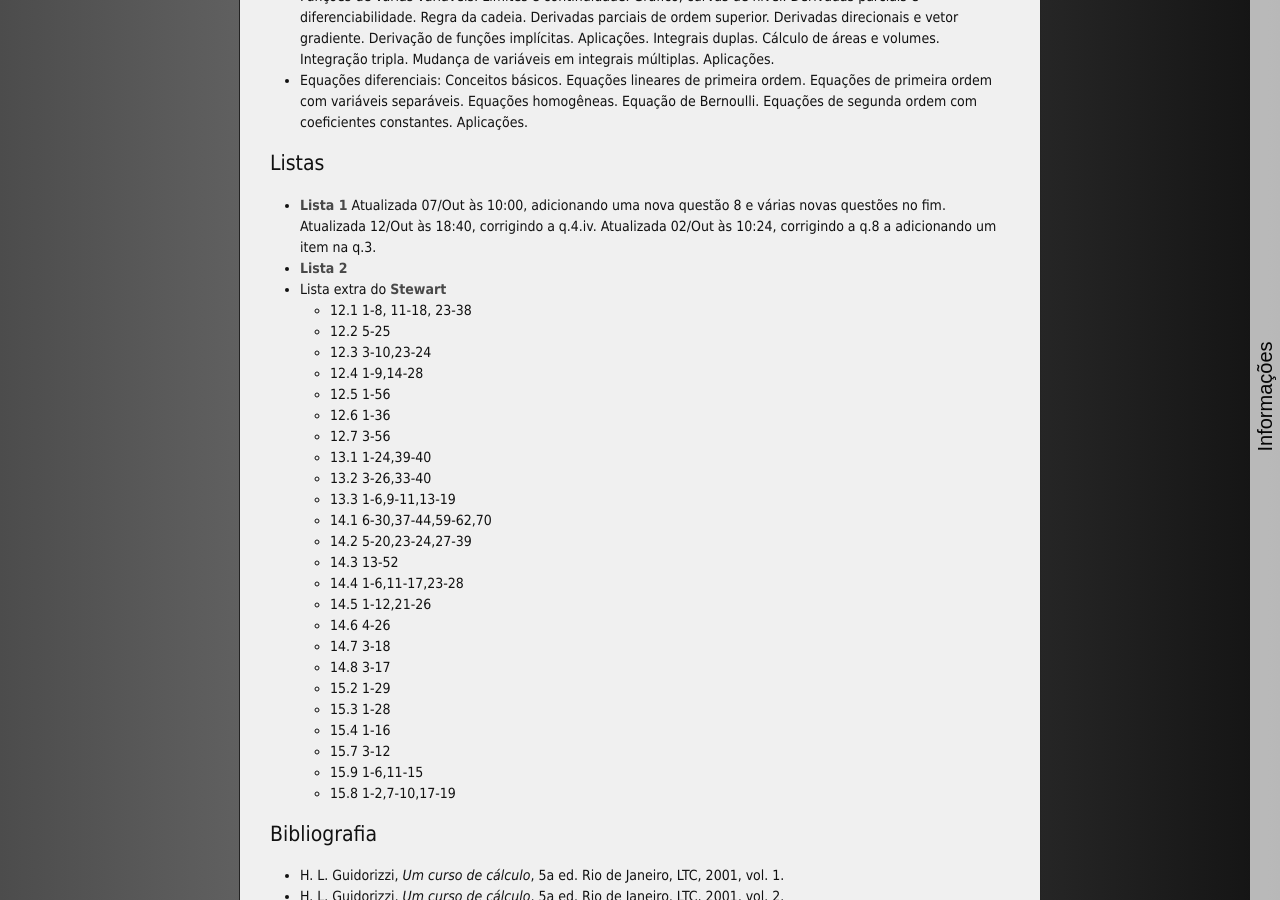
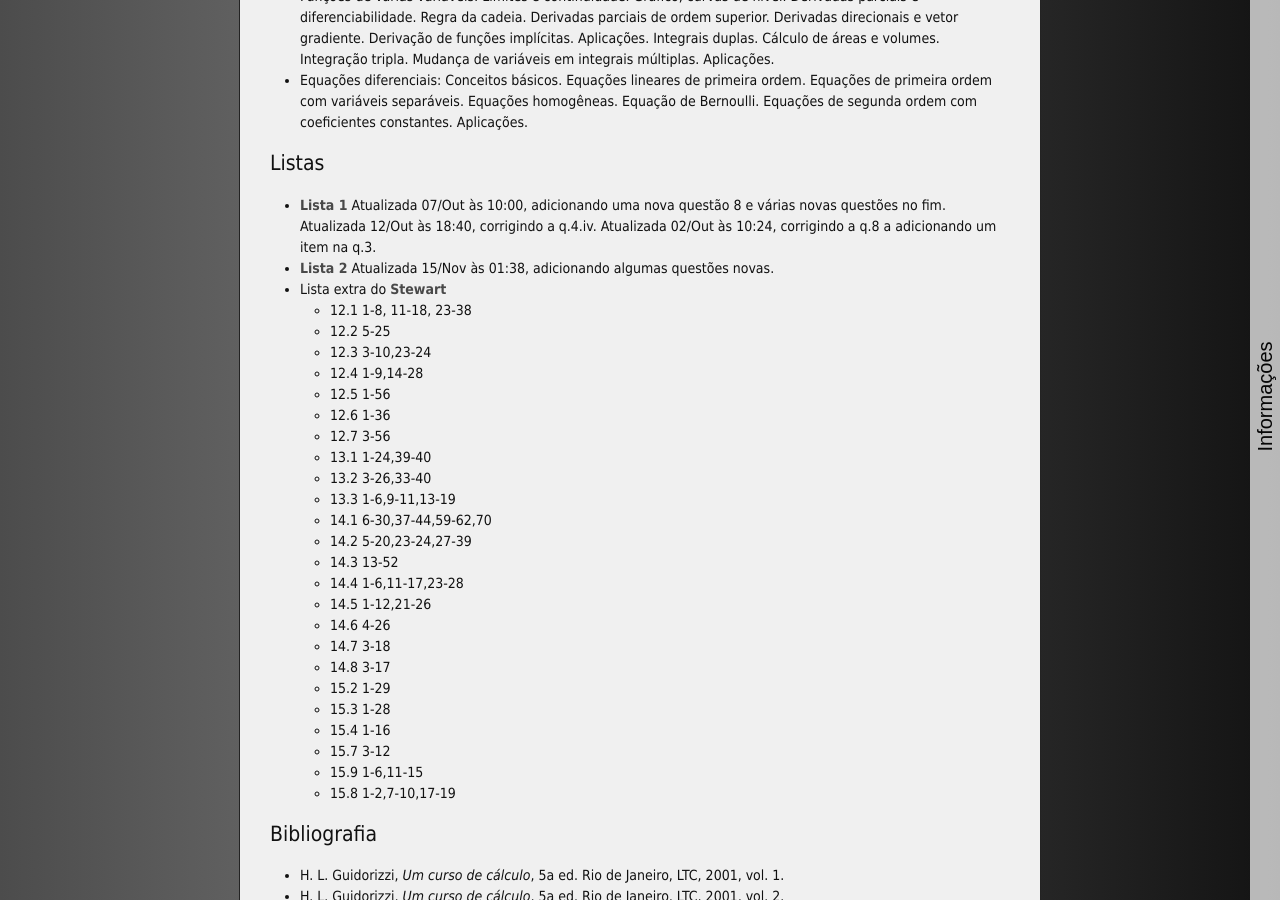
Before and after one commit to abelsiqueira/abelsiqueira.github.io-old, a Jekyll site: the page built from _posts/br/2015-08-02-cm202-calculo-diferencial-e-integral-II-2015-s2.markdown, in a window 1280 px wide and 900 px high, scrolled down 858 px. Built offline with Jekyll 4.4.1, drawn with Linux system fonts in a browser that asks for light colours; nearby versions of some CDN libraries.

Commit message:
Atualiza lista 2 de cm202

```diff
--- a/_posts/br/2015-08-02-cm202-calculo-diferencial-e-integral-II-2015-s2.markdown
+++ b/_posts/br/2015-08-02-cm202-calculo-diferencial-e-integral-II-2015-s2.markdown
@@ -54,6 +54,7 @@ tag:        2015s2
     Atualizada 12/Out às 18:40, corrigindo a q.4.iv.
     Atualizada 02/Out às 10:24, corrigindo a q.8 a adicionando um item na q.3.
   - [Lista 2]({{ site.baseurl }}/disciplinas/cm202/lista2.pdf)
+    Atualizada 15/Nov às 01:38, adicionando algumas questões novas.
   - Lista extra do [Stewart](http://www.clicmates.com.br/arquivosparadonwloads/Calculo%20Vol%202%20%285%20ed%29%20-%20James%20Stewart%20%28em%20portugues%29.pdf)
     - 12.1 1-8, 11-18, 23-38
     - 12.2 5-25
```
Also changed, not shown: 1 other file.
